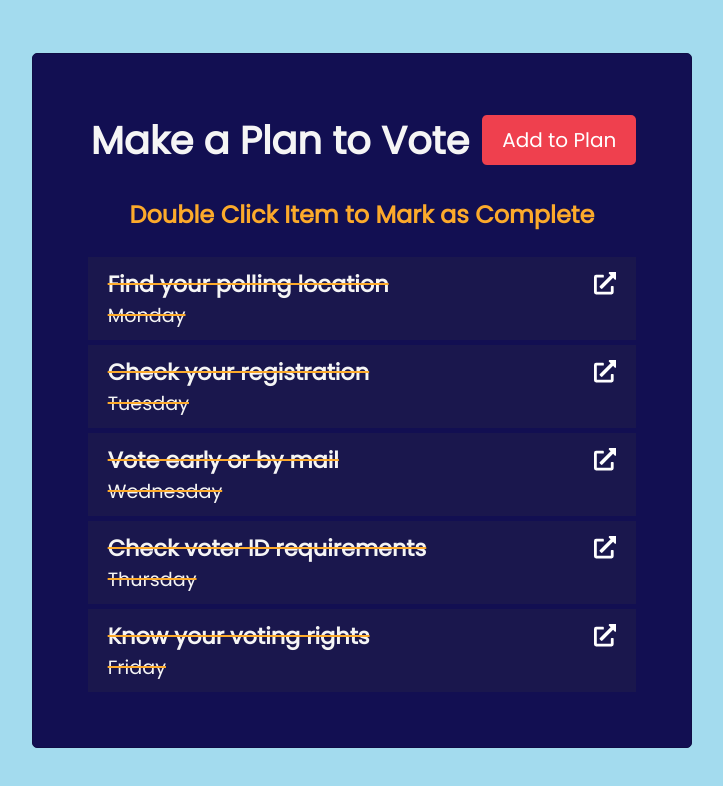
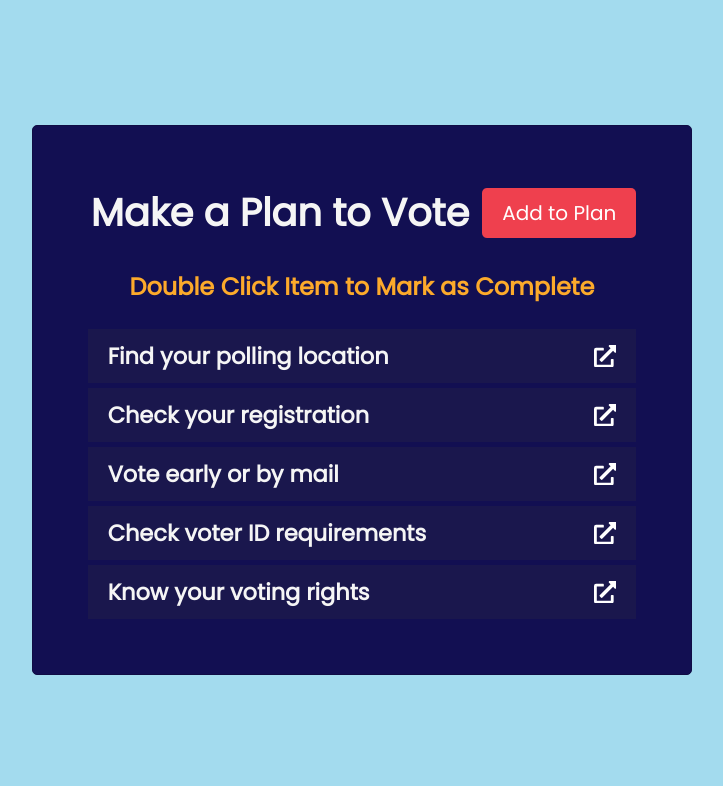
Before and after one commit to aliapirruccello/make-a-plan-to-vote, a React (Create React App) app: page / in a window 1280 px wide. Shown: the top 786 px of the page, without its empty margins (278-1001 px from the left). Built offline with nearby package versions, Linux system fonts and the light colour scheme; data requests are answered from the project's data file.

Commit message:
added proxy

```diff
--- a/db.json
+++ b/db.json
@@ -3,33 +3,33 @@
       {
         "id": 1,
         "text": "Find your polling location",
-    "other": "no-show",
-    "day": "Monday",
-    "reminder": true
+        "reminder": false,
+        "link":"https://www.usa.gov/election-day#item-37327"
       },
       {
+        "id": 2,
         "text": "Check your registration",
-    "day": "Tuesday",
-    "reminder": true,
-    "id": 3
+        "reminder": false,
+        "link": "https://vote.gov/"
       },
       {
+        "id": 3,
         "text": "Vote early or by mail",
-    "day": "Wednesday",
-    "reminder": true,
-    "id": 4
+        "reminder": false,
+        "link": "https://www.nass.org/can-i-vote/absentee-early-voting"
       },
       {
+        "id": 4,
         "text": "Check voter ID requirements",
-    "day": "Thursday",
-    "reminder": true,
-    "id": 3
+        "reminder": false,
+        "link": "https://www.usa.gov/voter-id"
       },
       {
+        "id": 5,
         "text": "Know your voting rights",
-    "day": "Friday",
-    "reminder": true,
-    "id": 4
+
+        "reminder": false,
+        "link": "https://www.aclu.org/know-your-rights/voting-rights"
       }
 ]
 }
--- a/package.json
+++ b/package.json
@@ -11,13 +11,15 @@
     "react-dom": "^18.2.0",
     "react-icons": "^4.7.1",
     "react-scripts": "5.0.1",
-    "web-vitals": "^2.1.4"
+    "web-vitals": "^2.1.4",
+    "proxy":"https://make-a-plan-to-vote-production.up.railway.app/"
   },
   "scripts": {
     "start": "react-scripts start",
     "build": "react-scripts build",
     "test": "react-scripts test",
-    "eject": "react-scripts eject"
+    "eject": "react-scripts eject",
+    "server": "json-server --watch db.json --port 8080"
   },
   "eslintConfig": {
     "extends": [
--- a/public/index.html
+++ b/public/index.html
@@ -13,7 +13,7 @@
 
     <link rel="manifest" href="%PUBLIC_URL%/manifest.json" />
 
-    <title>Project Management Status App</title>
+    <title>Make a Plan to Vote App</title>
   </head>
   <body>
     <noscript>You need to enable JavaScript to run this app.</noscript>
--- a/src/App.js
+++ b/src/App.js
@@ -3,6 +3,9 @@ import Header from './components/Header'
 import Instructions from './components/Instructions'
 import Tasks from './components/Tasks'
 import AddTask from './components/AddTask'
+
+
+
 
 const App = () => {
   const [showAddTask, setShowAddTask] = useState(false)
@@ -51,11 +54,13 @@ const App = () => {
   //fetch tasks
 
   const fetchTasks = async () => {
-    const res = await fetch ('http://localhost:3000/tasks')
+    const res = await fetch ('http://localhost:8080/tasks')
     const data = await res.json()
 
     return data
   }
+
+
 
   //add task
 
@@ -93,4 +98,8 @@ const addTask = (task) => {
   );
 }
 
+
+
+
+
 export default App;
--- a/src/index.css
+++ b/src/index.css
@@ -10,22 +10,6 @@ a{
   color: white;
 }
 
-.sun {
-  display:flex;
-  justify-content: center; /* center items horizontally, in this case */
-  align-items: center;     /* center items vertically, in this case */
-  border-radius:50%;
-  height:200px;
-  width:200px;
-  right: 100px;
-  background:orange;
-  box-shadow: 0 0 10px orange,
-                0 0 60px orange,
-                0 0 200px yellow,
-                inset 0 0 80px yellow;
-  z-index:12;
-  z-index:-99;
-}
 
 * {
   box-sizing: border-box;
@@ -171,17 +155,6 @@ footer {
   min-width: 50%;
 }
 
-.moon {
-  animation: moonanim 2s 1;
-  position: relative;
-  margin: 10px;
-  width: 200px;
-  height: 200px;
-  background: #c7cbd0;
-  border-radius: 50%;
-  box-shadow: inset -25px 0px 0 0px #9098a1;
-  transition: transform 0.2s ease-in-out;
-}
 
 li {
   position: absolute;
@@ -424,13 +397,6 @@ img{
   pointer-events: none;
 }
 
-/* .bplanet {
-  background-image: url("imgs/IMG_7847.PNG");
-  height: 100px;
-  width: 100px;
-
-} */
-
 .background-fullviewport{
   right: -50vh;
   width: 100vh;
@@ -446,7 +412,3 @@ h1{
 @media screen and (max-width: 992px) {
 
 }
-
-#logo{
-  max-height: 100px;
-}
```
Lines whose indentation alone changed are shown as unchanged.
